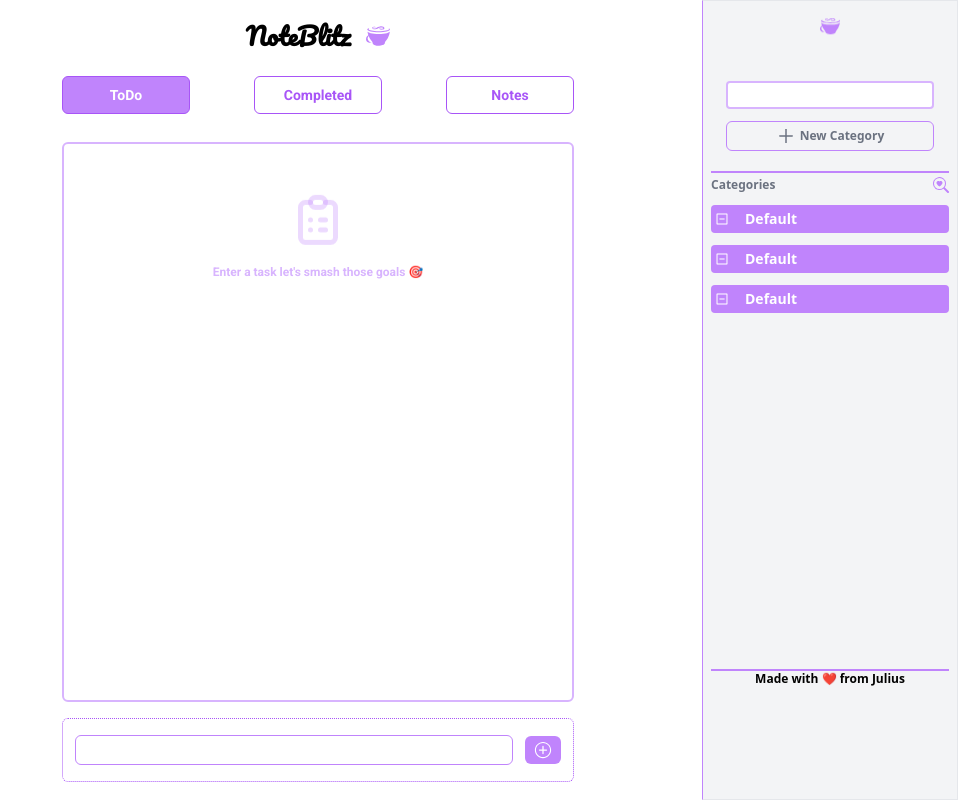
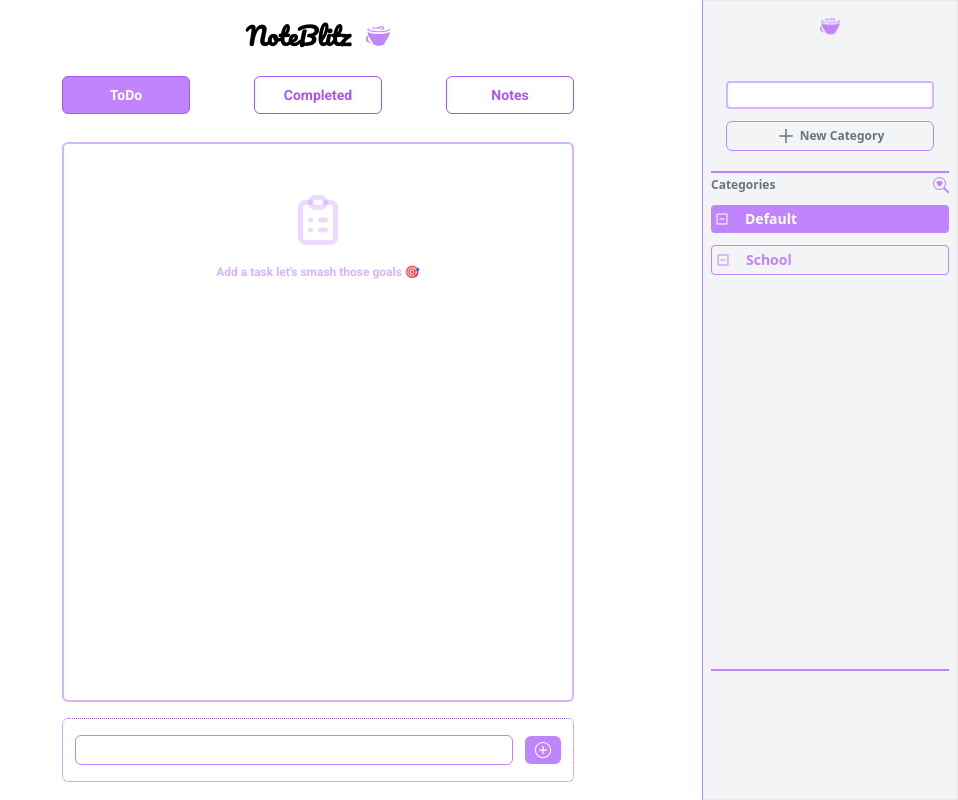
Before and after one commit to Julius-Java/noteBlitz, a Next.js app: page / in a window 1280 px wide. Shown: the whole page, without its empty margins (322-1280 px from the left). Built offline with nearby package versions, Linux system fonts and the light colour scheme.

Commit message:
Implement category add feature

```diff
--- a/components/CategoryList.jsx
+++ b/components/CategoryList.jsx
@@ -2,15 +2,21 @@ import {AiOutlineMinusSquare} from "react-icons/ai"
 import { useRouter } from "next/router"
 
 
-export default function CategoryList({category}) {
+export default function CategoryList({categoryName}) {
     const router = useRouter()
+
+    const {category} = router.query
+
+    const activeCategory = category || "Default"
+
+    // console.log(activeCategory)
 
     return (
         <div
-            className={`${router.pathname === "/" ? "bg-purple-400 text-white" : "text-purple-400 border border-purple-400 hover:bg-purple-300 hover:text-white"} my-3 py-1 ps-1 rounded flex items-center gap-4 text-sm  font-bold cursor-pointer`}
+            className={`${activeCategory === categoryName ? "bg-purple-400 text-white" : "text-purple-400 border border-purple-400 hover:bg-purple-300 hover:text-white"} my-3 py-1 ps-1 rounded flex items-center gap-4 text-sm  font-bold cursor-pointer`}
         >
         <AiOutlineMinusSquare />
-        <p>{category}</p>
+        <p>{categoryName}</p>
     </div>
     )
 }
--- a/components/SideBarMenu.jsx
+++ b/components/SideBarMenu.jsx
@@ -3,9 +3,24 @@ import {AiOutlinePlus} from "react-icons/ai"
 import {BsSearchHeart} from "react-icons/bs"
 import CategoryList from "./CategoryList"
 import {SiCoffeescript} from "react-icons/si"
+import { useTaskContext } from "./TaskContext"
+// import { data } from "autoprefixer"
 
 
 export default function SideBarMenu({showSideBar, onClose, childrenLen}) {
+
+    const {useForm, categoryList, dispatchCategories} = useTaskContext()
+
+    const {register, handleSubmit, formState: {errors}, reset} = useForm({mode: "onSubmit"})
+
+    const formSubmit = (data) => {
+        const category = data.category.trim()
+        const addCategory = {name: category, id: Date.now()}
+        dispatchCategories({type: "add-category", payload: addCategory})
+        reset()
+    }
+
+
     return (
         <aside
         className={`${showSideBar ? "right-0" : "-right-[100%]"} min-h-screen fixed top-0 h-full w-full lg:w-[16rem] bg-slate-400 bg-opacity-50 flex justify-end overflow-y-hidden lg:border lg:border-l-purple-400 transition-all duration-300 lg:right-0`}
@@ -31,13 +46,26 @@ export default function SideBarMenu({showSideBar, onClose, childrenLen}) {
                 </div>
 
                 {/* Category input form */}
-                <form className="w-[13rem] mx-auto">
+                <form
+                    className="w-[13rem] mx-auto"
+                    onSubmit={handleSubmit(formSubmit)}
+                >
                     <div>
                         <input
                             type="text"
+                            {
+                                ...register(
+                                    "category",
+                                    {
+                                        required: "Create a category first",
+                                    }
+                                )
+                            }
                             className="border-2 border-purple-300 rounded w-full p-[2px] text-sm mt-8 outline-purple-400 transition-all duration-300"
                         />
-                        {/* <span className="text-xs font-semibold text-red-500 block text-right mt-1">Add a category</span> */}
+                        <span className="text-xs font-semibold text-red-500 block text-right mt-1">
+                            {errors.category?.message}
+                        </span>
                     </div>
                     <button
                         className="w-full py-1 border border-purple-400 rounded-md text-xs font-semibold flex items-center gap-1 justify-center mt-3 text-gray-500 hover:text-white hover:bg-purple-400 transition-all duration-300 group"
@@ -62,9 +90,18 @@ export default function SideBarMenu({showSideBar, onClose, childrenLen}) {
                     </div>
 
                     {/* Categories */}
-                    <CategoryList category={"Default"} />
-                    <CategoryList category={"Default"} />
-                    <CategoryList category={"Default"} />
+                    <CategoryList categoryName={"Default"} />
+                    {/* Map through categoryList array and render categoryList  */}
+                    {
+                        categoryList.map((category, id) => {
+                            return (
+                                <CategoryList
+                                    key={id}
+                                    categoryName={category.name}
+                                />
+                            )
+                        })
+                    }
                 </div>
             </section>
 
@@ -73,7 +110,7 @@ export default function SideBarMenu({showSideBar, onClose, childrenLen}) {
 
             {/* Sidebar Login Section */}
             <section className="relative">
-                <p className="text-xs font-bold text-center">Made with ❤️ from Julius</p>
+                {/* <p className="text-xs font-bold text-center">Made with ❤️ from Julius</p> */}
             </section>
         </div>
     </aside>
--- a/components/TaskContext.js
+++ b/components/TaskContext.js
@@ -37,13 +37,32 @@ const todoReducer = (state, action) => {
     }
 }
 
+const categoryReducer = (state, action) => {
+    // Action that adds a new category with an id and name to the state
+    switch(action.type) {
+        case "add-category":
+            return [...state, action.payload]
+        default:
+            return state
+    }
+}
+
 export function TaskProvider({children}) {
 
     const initialState = {
         tasks: [],
     }
 
+    const initialCategories = [
+        {
+            name: "School",
+            id: 1,
+        }
+    ]
+
     const [state, dispatch] = useReducer(todoReducer, initialState)
+
+    const [categoryList, dispatchCategories] = useReducer(categoryReducer, initialCategories)
 
     const [isEditing, setIsEditing] = useState(null)
 
@@ -70,7 +89,9 @@ export function TaskProvider({children}) {
                     dispatch,
                     useForm,
                     isEditing,
-                    setIsEditing
+                    setIsEditing,
+                    categoryList,
+                    dispatchCategories
                 }
             }
         >
--- a/components/TaskList.jsx
+++ b/components/TaskList.jsx
@@ -23,7 +23,7 @@ function TaskList() {
                 <div className="text-6xl animate-bounce text-purple-400 text-opacity-30 font-bold flex justify-center mb-3">
                     <TbClipboardList/>
                 </div>
-                <p className="text-xs font-semibold text-purple-300">Enter a task let&apos;s smash those goals 🎯</p>
+                <p className="text-xs font-semibold text-purple-300">Add a task let&apos;s smash those goals 🎯</p>
             </div>
         )
     }
```
Also changed, not shown: components/TodoAddForm.jsx (+1 -6 lines), public/[categerories]/index.js (added).
